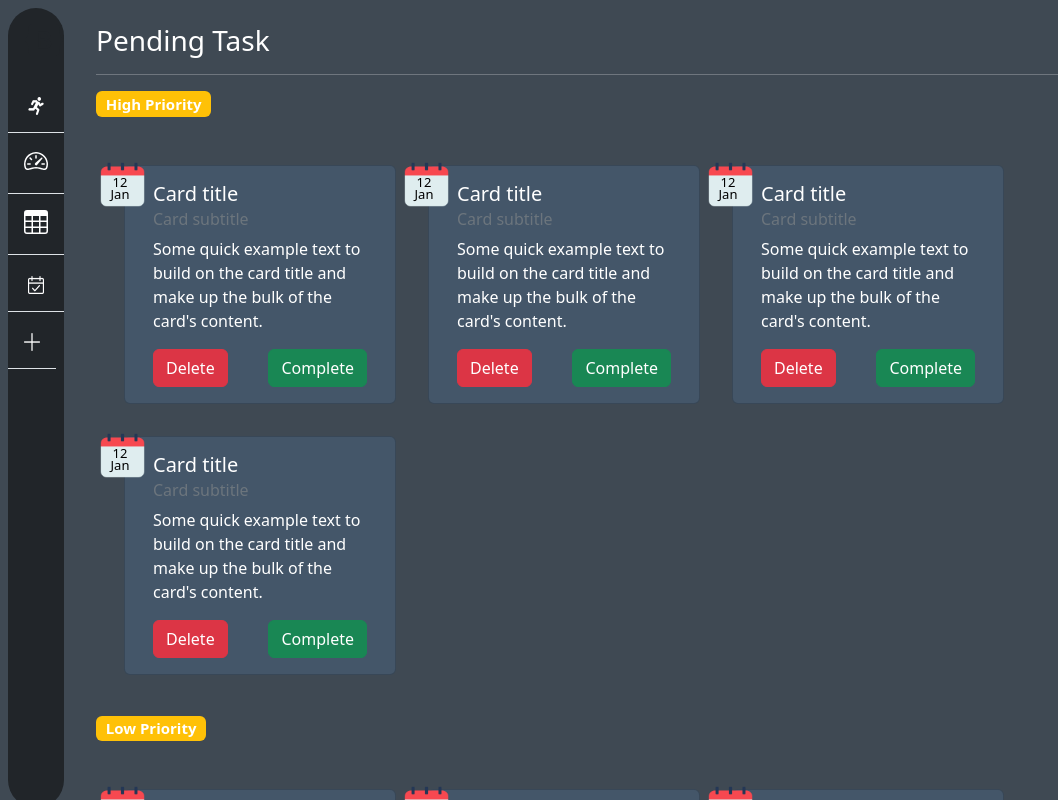
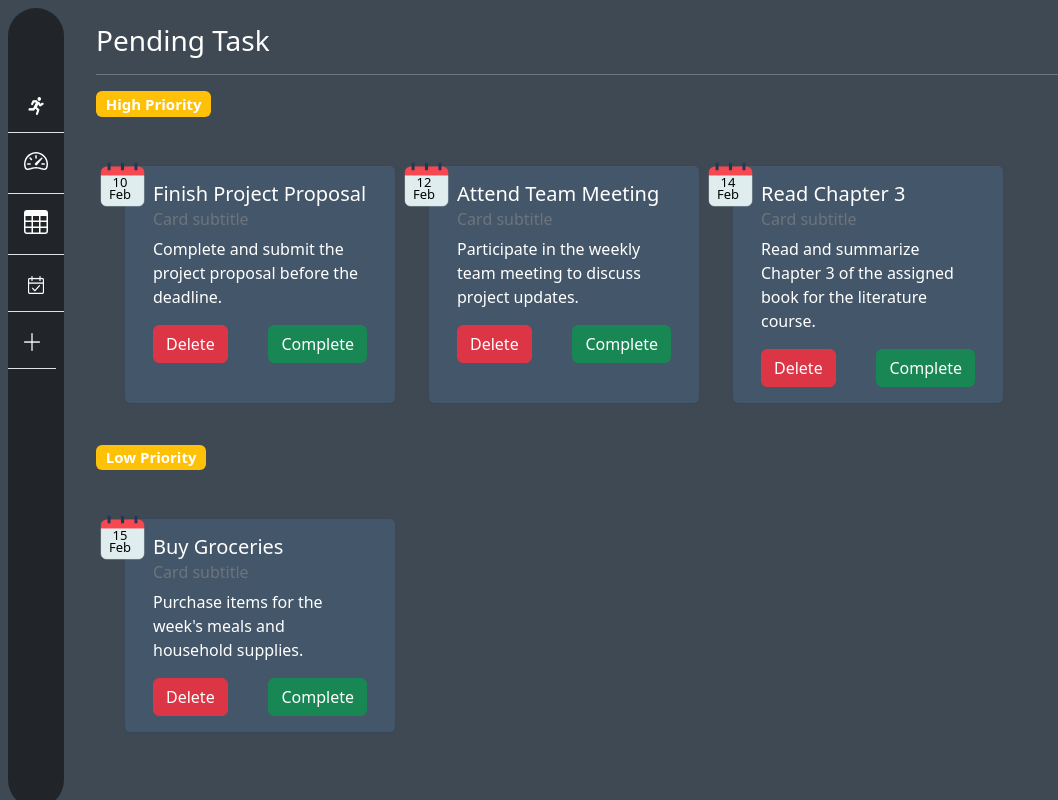
Before and after one commit to jitheshm/Todo-List, a React (Vite) app: page /pending in a window 1280 px wide. Shown: the whole page, without its empty margins (0-1058 px from the left). Built offline with nearby package versions, Linux system fonts and the light colour scheme.

Commit message:
array data displayed in ui

```diff
--- a/src/components/PriorityTask.jsx
+++ b/src/components/PriorityTask.jsx
@@ -1,20 +1,61 @@
 /* eslint-disable react/no-unescaped-entities */
 
+import { useContext } from "react"
 import TaskCard from "./TaskCard"
+import { TaskContext } from "../App"
 
 
-function PriorityTask({priority}) {
+function PriorityTask({ priority, page }) {
+    const { task, setTask } = useContext(TaskContext)
+
+
+    let newDate = new Date()
+    // console.log(newDate);
+    let date = newDate.getDate();
+    let month = newDate.toLocaleString('default', { month: 'numeric' });
+    let year = newDate.getFullYear();
+    let curDate = `${date}/${month}/${year}`
+     console.log(curDate);
+
+
+
     return (
         <>
             <div className="section">
                 <div>
-                    <h5><span className="badge badge-pill bg-warning">{priority}</span></h5>
+                    <h5><span className="badge badge-pill bg-warning">{priority} Priority</span></h5>
                 </div>
                 <div className="row p-4">
-                    <TaskCard/>
-                    <TaskCard/>
-                    <TaskCard/>
-                    <TaskCard/>
+                    {
+                        task.map((ele, index) => {
+                            // console.log(ele.date);
+                            if (page === 'Today') {
+                                if (ele.priority === priority && ele.date === curDate && ele.status === 'Pending')
+                                    return <TaskCard {...ele} />
+                                else
+                                    return null
+                            } else if (page === 'Upcoming') {
+                                let eleDate = ele.date.split('/')
+                                if (ele.priority === priority && ele.status === 'Pending' && new Date(`${year}-${month}-${date}`) < new Date(`${eleDate[2]}-${eleDate[1]}-${eleDate[0]}`))
+                                    return <TaskCard {...ele} />
+                                else
+                                    return null
+                            } else if (page === 'Pending') {
+                                let eleDate = ele.date.split('/')
+                                if (ele.priority === priority && ele.status === 'Pending' && new Date(`${year}-${month}-${date}`) > new Date(`${eleDate[2]}-${eleDate[1]}-${eleDate[0]}`))
+                                    return <TaskCard {...ele} />
+                                else
+                                    return null
+                            }else if(page==='Completed'){
+                                if (ele.priority === priority && ele.status === 'Completed')
+                                    return <TaskCard {...ele} />
+                                else
+                                    return null
+                            }
+                        })
+                    }
+
+
                 </div>
             </div>
         </>
--- a/src/components/Task.jsx
+++ b/src/components/Task.jsx
@@ -3,14 +3,14 @@
 import PriorityTask from "./PriorityTask"
 
 
-function Task({title}) {
+function Task({ title, page }) {
     return (
         <>
             <div className="p-4 ps-5 ms-5 col-12">
                 <h3>{title}</h3>
                 <hr />
-                <PriorityTask priority="High Priority"/>
-                <PriorityTask priority="Low Priority"/>
+                <PriorityTask priority="High" page={page} />
+                <PriorityTask priority="Low" page={page} />
 
             </div>
 
--- a/src/components/TaskCard.jsx
+++ b/src/components/TaskCard.jsx
@@ -1,6 +1,11 @@
 
 
-function TaskCard() {
+function TaskCard({title,description,date}) {
+    // console.log(title,description,date);
+    date = date.split('/')
+    console.log(date);
+    let month = new Date(`${date[2]}-${date[1]}-${date[0]}`).toLocaleString('default', { month: 'short' });
+    console.log(month);
     return (
         <>
             <div className="card m-3" style={{ width: '17rem', backgroundColor: '#445669' }}>
@@ -8,16 +13,14 @@ function TaskCard() {
                     <div className="">
                         <div className="calendar">
                             <div style={{ width: '40px', height: '30px' }}>
-                                <div className="calendar__date">12</div>
-                                <div className="calendar__month">Jan</div>
+                                <div className="calendar__date">{date[0]}</div>
+                                <div className="calendar__month">{month}</div>
                             </div>
                         </div>
                     </div>
-                    <h5 className="card-title">Card title</h5>
+                    <h5 className="card-title">{title}</h5>
                     <h6 className="card-subtitle mb-2 text-muted">Card subtitle</h6>
-                    <p className="card-text">Some quick example text to build on the card title and make up the bulk
-                        of
-                        the card's content.</p>
+                    <p className="card-text">{description}</p>
 
                     <div className="d-flex justify-content-between">
                         <a href="#" className="btn btn-danger">Delete</a>
--- a/src/data.json
+++ b/src/data.json
@@ -2,31 +2,60 @@
     {
         "title": "Finish Project Proposal",
         "description": "Complete and submit the project proposal before the deadline.",
-        "priority": "high",
-        "date": "10/02/2023"
+        "priority": "High",
+        "date": "10/02/2023",
+        "status":"Pending"
     },
     {
         "title": "Buy Groceries",
         "description": "Purchase items for the week's meals and household supplies.",
-        "priority": "low",
-        "date": "15/02/2023"
+        "priority": "Low",
+        "date": "15/02/2023",
+        "status":"Pending"
     },
     {
         "title": "Attend Team Meeting",
         "description": "Participate in the weekly team meeting to discuss project updates.",
-        "priority": "high",
-        "date": "12/02/2023"
+        "priority": "High",
+        "date": "12/02/2023",
+        "status":"Pending"
     },
     {
         "title": "Exercise",
         "description": "Go for a 30-minute jog or do a home workout routine.",
-        "priority": "low",
-        "date": "11/02/2023"
+        "priority": "Low",
+        "date": "11/02/2023",
+        "status":"Completed"
     },
     {
         "title": "Read Chapter 3",
         "description": "Read and summarize Chapter 3 of the assigned book for the literature course.",
-        "priority": "high",
-        "date": "14/02/2023"
+        "priority": "High",
+        "date": "14/02/2023",
+        "status":"Pending"
+    },
+    {
+        "title": "Read Chapter 3",
+        "description": "Read and summarize Chapter 3 of the assigned book for the literature course.",
+        "priority": "High",
+        "date": "23/12/2023",
+        "status":"Pending"
+
+    },
+    {
+        "title": "Read Chapter 3",
+        "description": "Read and summarize Chapter 3 of the assigned book for the literature course.",
+        "priority": "High",
+        "date": "23/12/2023",
+        "status":"Completed"
+
+    },
+    {
+        "title": "Reads Chapter 3",
+        "description": "Read and summarize Chapter 3 of the assigned book for the literature course.",
+        "priority": "High",
+        "date": "24/12/2023",
+        "status":"Pending"
+
     }
 ]
--- a/src/pages/Completed.jsx
+++ b/src/pages/Completed.jsx
@@ -6,7 +6,7 @@ function Completed() {
     return (
         <>
             <Layout>
-                <Task title="Completed Tasks" />
+                <Task title="Completed Tasks" page='Completed' />
             </Layout>
 
         </>
--- a/src/pages/Pending.jsx
+++ b/src/pages/Pending.jsx
@@ -6,7 +6,7 @@ function Pending() {
     return (
         <>
             <Layout>
-                <Task title="Pending Task" />
+                <Task title="Pending Task" page='Pending' />
             </Layout>
 
         </>
--- a/src/pages/Today.jsx
+++ b/src/pages/Today.jsx
@@ -3,10 +3,11 @@ import Layout from '../components/Layout'
 import Task from '../components/Task'
 
 function Today() {
+
     return (
         <>
             <Layout>
-                <Task title="Today's Task" />
+                <Task title="Today's Task" page="Today"/>
             </Layout>
         </>
     )
--- a/src/pages/Upcoming.jsx
+++ b/src/pages/Upcoming.jsx
@@ -6,7 +6,7 @@ function Upcoming() {
     return (
         <>
             <Layout>
-                <Task title="Upcoming Task" />
+                <Task title="Upcoming Task" page='Upcoming'/>
             </Layout>
 
         </>
```
